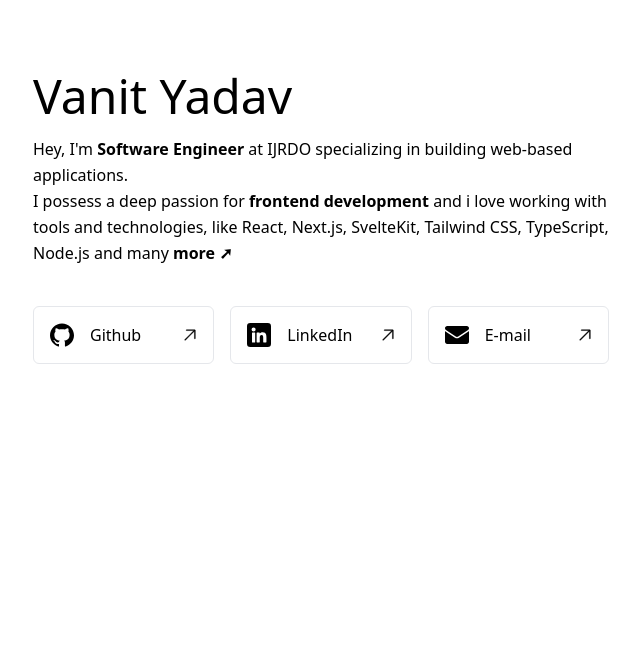
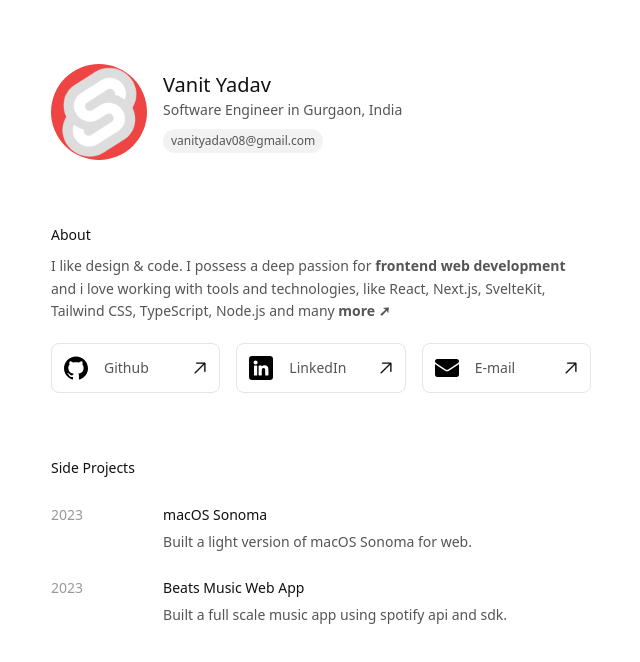
Before and after one commit to vanityadav/about-me, a SvelteKit app: page / in a window 1280 px wide. Shown: the top 662 px of the page, without its empty margins (319-959 px from the left). Built offline with nearby package versions, Linux system fonts and the light colour scheme.

Commit message:
new design

```diff
--- a/package.json
+++ b/package.json
@@ -24,7 +24,6 @@
 		"postcss": "^8.4.24",
 		"prettier": "^2.8.0",
 		"prettier-plugin-svelte": "^2.10.1",
-		"prisma": "^4.16.1",
 		"svelte": "^4.0.0",
 		"svelte-check": "^3.4.3",
 		"tailwindcss": "^3.3.2",
@@ -32,6 +31,5 @@
 		"typescript": "^5.0.0",
 		"vite": "^4.3.6"
 	},
-	"type": "module",
-	"dependencies": {}
+	"type": "module"
 }
--- a/src/app.css
+++ b/src/app.css
@@ -3,15 +3,39 @@
 @tailwind utilities;
 
 @layer base {
-	html {
+	body {
 		scroll-behavior: smooth;
+		-webkit-font-smoothing: antialiased;
+		-moz-osx-font-smoothing: grayscale;
+		background-color: rgb(var(--background));
 	}
 	::-webkit-scrollbar {
 		/* width: 8px; */
-		display: none;
+		/* display: none; */
 	}
 
 	::-webkit-scrollbar-thumb {
-		background: #c3c3c3;
+		/* background: #c3c3c3; */
+	}
+
+	:root {
+		--primary-border: 229, 229, 229;
+		--background: 255, 255, 255;
+		--heading: 17, 17, 17;
+		--content: 85, 85, 85;
+		--caption: 153, 153, 153;
+		--wash1: 229, 229, 229;
+		--wash2: 242, 242, 242;
+	}
+	@media (prefers-color-scheme: dark) {
+		:root {
+			--primary-border: 51, 51, 51;
+			--background: 34, 34, 34;
+			--heading: 238, 238, 238;
+			--content: 187, 187, 187;
+			--caption: 136, 136, 136;
+			--wash1: 78, 78, 78;
+			--wash2: 56, 56, 56;
+		}
 	}
 }
--- /dev/null
+++ b/src/lib/About.svelte
@@ -0,0 +1,22 @@
+<script>
+	import Social from './social/Social.svelte';
+</script>
+
+<section class="flex flex-col gap-2">
+	<h2 class="text-heading">About</h2>
+	<p class="mb-3">
+		I like design & code. I possess a deep passion for
+		<b>frontend web development</b>
+		and i love working with tools and technologies, like React, Next.js, SvelteKit, Tailwind CSS, TypeScript,
+		Node.js and many
+		<a
+			href="/resume/Vanit+Yadav+CV.pdf"
+			title="View Resume"
+			target="_blank"
+			class=" hover:underline hover:text-secondary"
+		>
+			<b> more &#x279A;</b>
+		</a>
+	</p>
+	<Social />
+</section>
--- /dev/null
+++ b/src/lib/Profile.svelte
@@ -0,0 +1,18 @@
+<section class="flex items-center gap-4">
+	<img
+		draggable="false"
+		src="/favicon.png"
+		alt="Vanit Yadav"
+		class="rounded-full overflow-hidden bg-red-500 h-24"
+	/>
+	<div class="flex flex-col">
+		<h1 class="text-xl text-heading">Vanit Yadav</h1>
+		<p>Software Engineer in Gurgaon, India</p>
+		<a
+			href="mailto:vanityadav08@gmail.com?subject=Let's talk about...&body=Hi Vanit,%0A %0AI would like you to ...."
+			class="text-xs bg-wash2 px-2 py-1 rounded-full w-max mt-2"
+		>
+			vanityadav08@gmail.com
+		</a>
+	</div>
+</section>
--- /dev/null
+++ b/src/lib/SideProjects.svelte
@@ -0,0 +1,19 @@
+<script lang="ts">
+	import sideProjects from './sideProjects';
+</script>
+
+<section class="flex flex-col gap-6">
+	<h2 class="text-heading">Side Projects</h2>
+
+	<div class="flex flex-col gap-6">
+		{#each sideProjects as { year, link, images, title, description }}
+			<div class="flex flex-col sm:flex-row items-start sm:gap-20">
+				<p class="text-caption">{year}</p>
+				<div class="flex flex-col gap-1">
+					<a href={link} target="_blank" class="text-heading hover:underline">{title}</a>
+					{@html description}
+				</div>
+			</div>
+		{/each}
+	</div>
+</section>
--- /dev/null
+++ b/src/lib/sideProjects.ts
@@ -0,0 +1,18 @@
+const sideProjects = [
+	{
+		year: '2023',
+		title: 'macOS Sonoma',
+		description: '<p>Built a light version of macOS Sonoma for web.</p>',
+		link: 'https://macos.vanit.dev',
+		images: ['']
+	},
+	{
+		year: '2023',
+		title: 'Beats Music Web App',
+		description: '<p>Built a full scale music app using spotify api and sdk.</p>',
+		link: '',
+		images: ['']
+	}
+];
+
+export default sideProjects;
--- a/src/lib/social/Social.svelte
+++ b/src/lib/social/Social.svelte
@@ -4,10 +4,8 @@
 	export let type: 'icons' | 'default' = 'default';
 </script>
 
-<div class="flex gap-4 flex-wrap">
+<div class="flex flex-wrap" class:gap-2={type === 'icons'} class:gap-4={type === 'default'}>
 	{#each socials as { href, label, icon }}
-		<SocialButton {label} {href} {type}>
-			{@html icon}
-		</SocialButton>
+		<SocialButton {label} {href} {type} {icon} />
 	{/each}
 </div>
--- a/src/lib/social/SocialButton.svelte
+++ b/src/lib/social/SocialButton.svelte
@@ -1,6 +1,8 @@
 <script lang="ts">
 	export let href: string;
 	export let label: string;
+	export let icon: string;
+
 	export let type: 'icons' | 'default' = 'default';
 </script>
 
@@ -8,21 +10,25 @@
 	<a
 		{href}
 		target="_blank"
-		class="p-4 flex items-center gap-6 border rounded-md flex-1 justify-between hover:bg-hover"
+		class="p-3 flex items-center gap-6 border border-border rounded-lg flex-1 justify-between hover:bg-wash2"
 	>
 		<div class="flex items-center gap-4">
-			<slot />
-			<span class="whitespace-nowrap"> {label} </span>
+			{@html icon}
+			<span class="text-label"> {label} </span>
 		</div>
 		<svg height="14" width="14" viewBox="0 0 32 32" stroke="black" stroke-width="1">
 			<path
 				d="m26.68 3.867h-18.505a1 1 0 0 0 0 2h16.544l-20.519 20.52a1 1 0 1 0 1.413 1.413l20.52-20.52v16.545a1 1 0 0 0 2 0v-18.504a1.456 1.456 0 0 0 -1.453-1.454z"
-				fill="rgb(0,0,0)"
+				class="fill-label"
 			/>
 		</svg>
 	</a>
 {:else}
-	<a {href} target="_blank" class="p-2 flex items-center border rounded-md hover:bg-hover">
-		<slot />
+	<a
+		{href}
+		target="_blank"
+		class="p-1 flex items-center border rounded-lg justify-between hover:bg-wash2"
+	>
+		{@html icon}
 	</a>
 {/if}
--- a/src/lib/social/socials.ts
+++ b/src/lib/social/socials.ts
@@ -2,23 +2,23 @@
 	{
 		label: 'Github',
 		href: 'https://github.com/vanityadav',
-		icon: `	<svg height="24" width="24" viewBox="0 0 24 24"><path d="m12 .5c-6.63 0-12 5.28-12 11.792 0 5.211 3.438 9.63 8.205 11.188.6.111.82-.254.82-.567 0-.28-.01-1.022-.015-2.005-3.338.711-4.042-1.582-4.042-1.582-.546-1.361-1.335-1.725-1.335-1.725-1.087-.731.084-.716.084-.716 1.205.082 1.838 1.215 1.838 1.215 1.07 1.803 2.809 1.282 3.495.981.108-.763.417-1.282.76-1.577-2.665-.295-5.466-1.309-5.466-5.827 0-1.287.465-2.339 1.235-3.164-.135-.298-.54-1.497.105-3.121 0 0 1.005-.316 3.3 1.209.96-.262 1.98-.392 3-.398 1.02.006 2.04.136 3 .398 2.28-1.525 3.285-1.209 3.285-1.209.645 1.624.24 2.823.12 3.121.765.825 1.23 1.877 1.23 3.164 0 4.53-2.805 5.527-5.475 5.817.42.354.81 1.077.81 2.182 0 1.578-.015 2.846-.015 3.229 0 .309.21.678.825.56 4.801-1.548 8.236-5.97 8.236-11.173 0-6.512-5.373-11.792-12-11.792z" /></svg>`
+		icon: `	<svg height="24" width="24" viewBox="0 0 24 24"><path 	class="fill-label" d="m12 .5c-6.63 0-12 5.28-12 11.792 0 5.211 3.438 9.63 8.205 11.188.6.111.82-.254.82-.567 0-.28-.01-1.022-.015-2.005-3.338.711-4.042-1.582-4.042-1.582-.546-1.361-1.335-1.725-1.335-1.725-1.087-.731.084-.716.084-.716 1.205.082 1.838 1.215 1.838 1.215 1.07 1.803 2.809 1.282 3.495.981.108-.763.417-1.282.76-1.577-2.665-.295-5.466-1.309-5.466-5.827 0-1.287.465-2.339 1.235-3.164-.135-.298-.54-1.497.105-3.121 0 0 1.005-.316 3.3 1.209.96-.262 1.98-.392 3-.398 1.02.006 2.04.136 3 .398 2.28-1.525 3.285-1.209 3.285-1.209.645 1.624.24 2.823.12 3.121.765.825 1.23 1.877 1.23 3.164 0 4.53-2.805 5.527-5.475 5.817.42.354.81 1.077.81 2.182 0 1.578-.015 2.846-.015 3.229 0 .309.21.678.825.56 4.801-1.548 8.236-5.97 8.236-11.173 0-6.512-5.373-11.792-12-11.792z" /></svg>`
 	},
 	{
 		label: 'LinkedIn',
 		href: 'https://www.linkedin.com/in/vanityadav',
 		icon: `	<svg height="24" width="24" viewBox="0 0 176 176">
-					<path d="m152 0h-128a24 24 0 0 0 -24 24v128a24 24 0 0 0 24 24h128a24 24 0 0 0 24-24v-128a24 24 0 0 0 -24-24zm-92 139.28a3.71 3.71 0 0 1 -3.71 3.72h-15.81a3.71 3.71 0 0 1 -3.72-3.72v-66.28a3.72 3.72 0 0 1 3.72-3.72h15.81a3.72 3.72 0 0 1 3.71 3.72zm-11.62-76.28a15 15 0 1 1 15-15 15 15 0 0 1 -15 15zm94.26 76.54a3.41 3.41 0 0 1 -3.42 3.42h-17a3.41 3.41 0 0 1 -3.42-3.42v-31.05c0-4.64 1.36-20.32-12.13-20.32-10.45 0-12.58 10.73-13 15.55v35.86a3.42 3.42 0 0 1 -3.37 3.42h-16.42a3.41 3.41 0 0 1 -3.41-3.42v-66.87a3.41 3.41 0 0 1 3.41-3.42h16.42a3.42 3.42 0 0 1 3.42 3.42v5.78c3.88-5.83 9.63-10.31 21.9-10.31 27.18 0 27 25.38 27 39.32z" />
+					<path 	class="fill-label" d="m152 0h-128a24 24 0 0 0 -24 24v128a24 24 0 0 0 24 24h128a24 24 0 0 0 24-24v-128a24 24 0 0 0 -24-24zm-92 139.28a3.71 3.71 0 0 1 -3.71 3.72h-15.81a3.71 3.71 0 0 1 -3.72-3.72v-66.28a3.72 3.72 0 0 1 3.72-3.72h15.81a3.72 3.72 0 0 1 3.71 3.72zm-11.62-76.28a15 15 0 1 1 15-15 15 15 0 0 1 -15 15zm94.26 76.54a3.41 3.41 0 0 1 -3.42 3.42h-17a3.41 3.41 0 0 1 -3.42-3.42v-31.05c0-4.64 1.36-20.32-12.13-20.32-10.45 0-12.58 10.73-13 15.55v35.86a3.42 3.42 0 0 1 -3.37 3.42h-16.42a3.41 3.41 0 0 1 -3.41-3.42v-66.87a3.41 3.41 0 0 1 3.41-3.42h16.42a3.42 3.42 0 0 1 3.42 3.42v5.78c3.88-5.83 9.63-10.31 21.9-10.31 27.18 0 27 25.38 27 39.32z" />
 				</svg>`
 	},
 	{
 		label: 'E-mail',
 		href: "mailto:vanityadav08@gmail.com?subject=Let's chat about my website&body=Hi Vanit,%0A %0AI would like you to ....",
 		icon: `<svg height="24" width="24" viewBox="0 0 512 512">
-			<path
+			<path 	class="fill-label"
 				d="m298.789 313.693c-12.738 8.492-27.534 12.981-42.789 12.981-15.254 0-30.05-4.489-42.788-12.981l-209.803-139.873c-1.164-.776-2.298-1.585-3.409-2.417v229.197c0 26.278 21.325 47.133 47.133 47.133h417.733c26.278 0 47.133-21.325 47.133-47.133v-229.198c-1.113.834-2.249 1.645-3.416 2.422z"
 			/>
-			<path
+			<path 	class="fill-label"
 				d="m20.05 148.858 209.803 139.874c7.942 5.295 17.044 7.942 26.146 7.942 9.103 0 18.206-2.648 26.148-7.942l209.803-139.874c12.555-8.365 20.05-22.365 20.05-37.475 0-25.981-21.137-47.117-47.117-47.117h-417.766c-25.98.001-47.117 21.137-47.117 47.142 0 15.085 7.496 29.085 20.05 37.45z"
 			/>
 		</svg>`
--- a/src/routes/+layout.svelte
+++ b/src/routes/+layout.svelte
@@ -15,6 +15,6 @@
 	/>
 </svelte:head>
 
-<main class="w-siteWidth m-auto my-16 max-w-siteWidth">
+<main class="m-auto my-16 w-[90%] max-w-[540px] text-sm leading-relaxed text-content">
 	<slot />
 </main>
--- a/src/routes/+page.svelte
+++ b/src/routes/+page.svelte
@@ -1,40 +1,11 @@
 <script lang="ts">
-	import Social from '$lib/social/Social.svelte';
-
-	const tags = ['design & code', 'MERN', 'Gurgaon, India'];
+	import About from '$lib/About.svelte';
+	import Profile from '$lib/Profile.svelte';
+	import SideProjects from '$lib/SideProjects.svelte';
 </script>
 
-<div class="flex flex-col gap-10">
-	<div class="flex flex-col gap-2">
-		<h1 class="text-4xl sm:text-5xl my-2">Vanit Yadav</h1>
-		<!-- <div class="flex gap-2 flex-wrap my-2 text-gray-500 text-xs">
-			{#each tags as tag}
-				<span class=" px-2 py-1 border rounded-full hover:text-black">
-					{tag}
-				</span>
-			{/each}
-		</div> -->
-		<div>
-			<p class="leading-relaxed">
-				Hey, I'm
-				<b> Software Engineer </b>
-				at IJRDO specializing in building web-based applications.
-			</p>
-			<p class="leading-relaxed">
-				I possess a deep passion for
-				<b>frontend development</b>
-				and i love working with tools and technologies, like React, Next.js, SvelteKit, Tailwind CSS,
-				TypeScript, Node.js and many
-				<a
-					href="/resume/Vanit+Yadav+CV.pdf"
-					title="View Resume"
-					target="_blank"
-					class=" hover:underline hover:text-secondary"
-				>
-					<b> more &#x279A;</b>
-				</a>
-			</p>
-		</div>
-	</div>
-	<Social />
+<div class="flex flex-col gap-16">
+	<Profile />
+	<About />
+	<SideProjects />
 </div>
--- a/tailwind.config.js
+++ b/tailwind.config.js
@@ -4,35 +4,13 @@
 	content: ['./src/**/*.{html,js,svelte,ts}'],
 	theme: {
 		extend: {
-			maxWidth: { siteWidth: '576px' },
-			width: {
-				siteWidth: '90%'
-			},
-			animation: {
-				dockIconAni: 'dockIconAni 0.4s ease forwards'
-			},
-			keyframes: {
-				dockIconAni: {
-					'0%, 100%': { transform: 'translateY(0px)' },
-					'50%': { transform: 'translateY(-20px)' }
-				}
-			},
 			colors: {
-				// primary: '#f35815',
-				hover: '#f7f7f9',
-				active: '#e9e9eb',
-				primary: '#3898ec',
-				secondary: '#0078ff'
-			},
-			boxShadow: {
-				shadowTopLg: '0 -.5em 1em  rgba(0,0,0,0.1)',
-				shadowTopMd: '0 -6px 12px  rgba(0,0,0,0.1)',
-				shadowTopSm: '0 -4px 8px  rgba(0,0,0,0.05)',
-				mobileMenu: '0 0 1em .1em  rgba(0,0,0,0.1)'
-			},
-			transitionTimingFunction: {
-				'in-expo': 'cubic-bezier(0.95, 0.05, 0.795, 0.035)',
-				'out-expo': 'cubic-bezier(0.19, 1, 0.22, 1)'
+				heading: 'rgb(var(--heading))',
+				content: 'rgb(var(--content))',
+				caption: 'rgb(var(--caption))',
+				wash1: 'rgb(var(--wash1))',
+				wash2: 'rgb(var(--wash2))',
+				border: 'rgb(var(--primary-border))'
 			}
 		}
 	},
```
Also changed, not shown: 1 other file (tests, documents, lock files or other folders).
